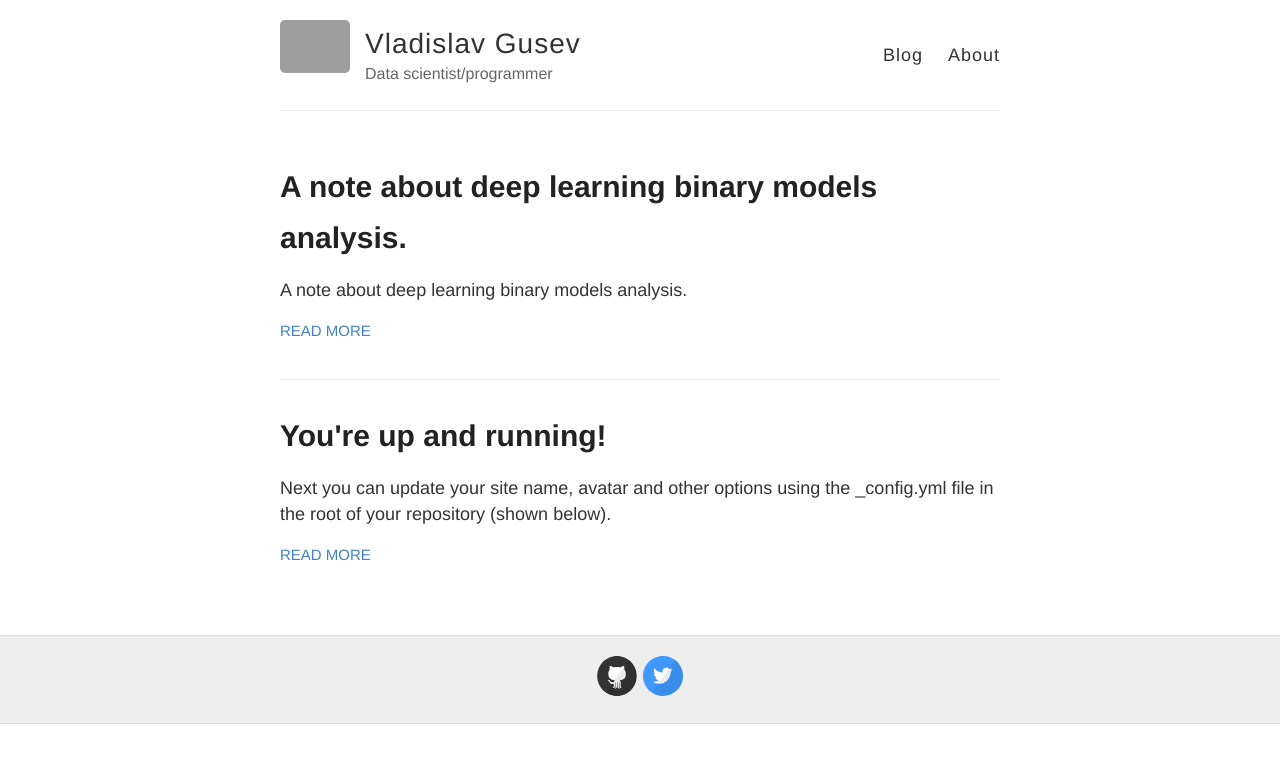
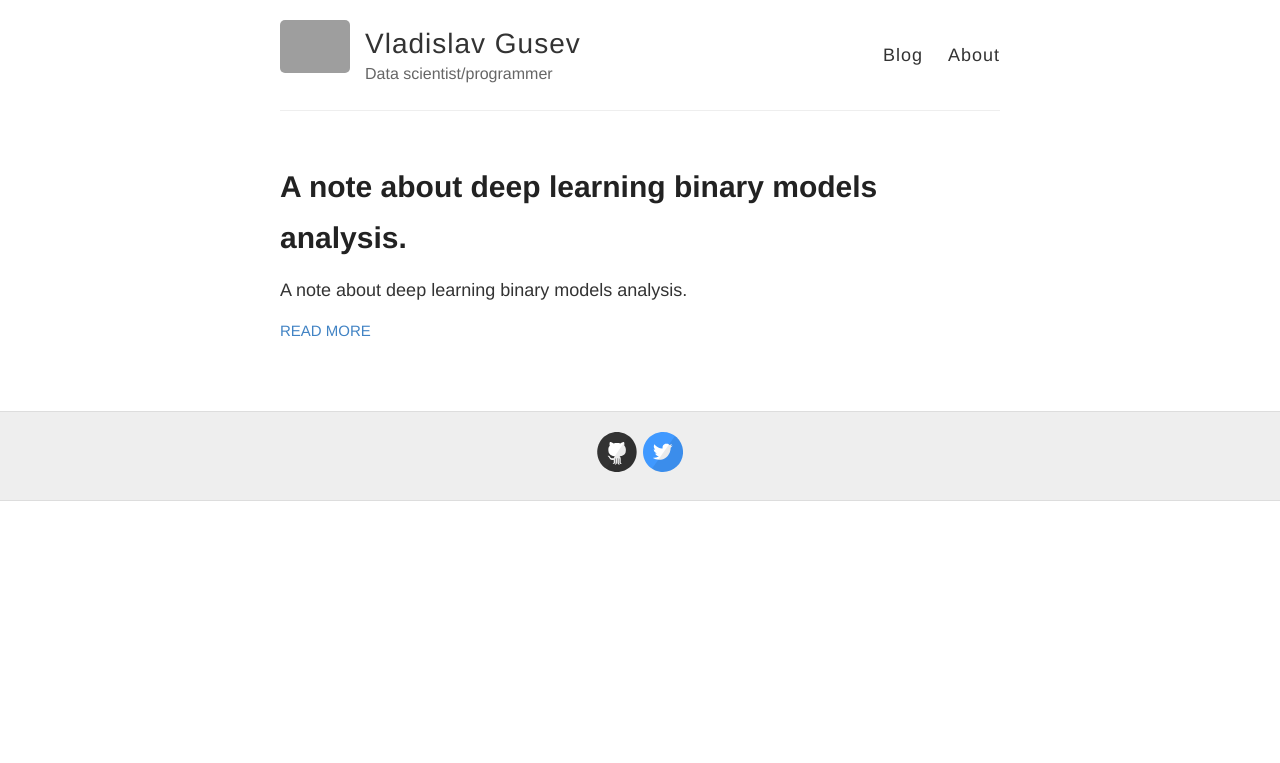
Before and after one commit to xmvlad/xmvlad.github.io, a Jekyll site: the page built from index.html, in a window 1280 px wide. Shown: the top 763 px of the page. Built offline with Jekyll 4.4.1, drawn with Linux system fonts in a browser that asks for light colours; grey boxes are pictures that could not be loaded.

```diff
--- a/_posts/2014-3-3-Hello-World.md
+++ /dev/null
@@ -1,10 +0,0 @@
----
-layout: post
-title: You're up and running!
----
-
-Next you can update your site name, avatar and other options using the _config.yml file in the root of your repository (shown below).
-
-![_config.yml]({{ site.baseurl }}/images/config.png)
-
-The easiest way to make your first post is to edit this one. Go into /_posts/ and update the Hello World markdown file. For more instructions head over to the [Jekyll Now repository](https://github.com/barryclark/jekyll-now) on GitHub.
```
Also changed, not shown: _posts/2016-9-9-Binary-DNN-Toy-Model.md (+5 -2 lines).
